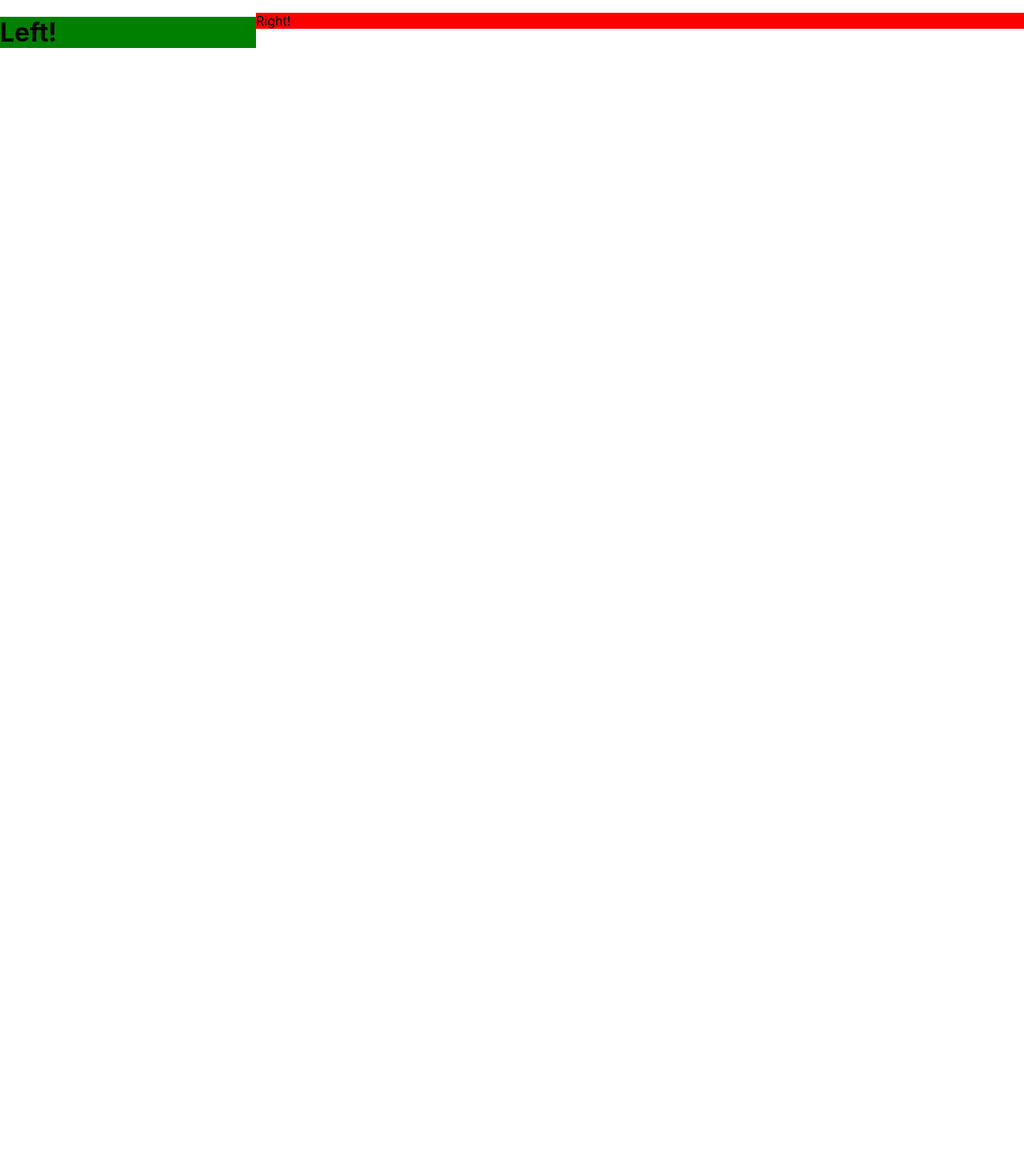
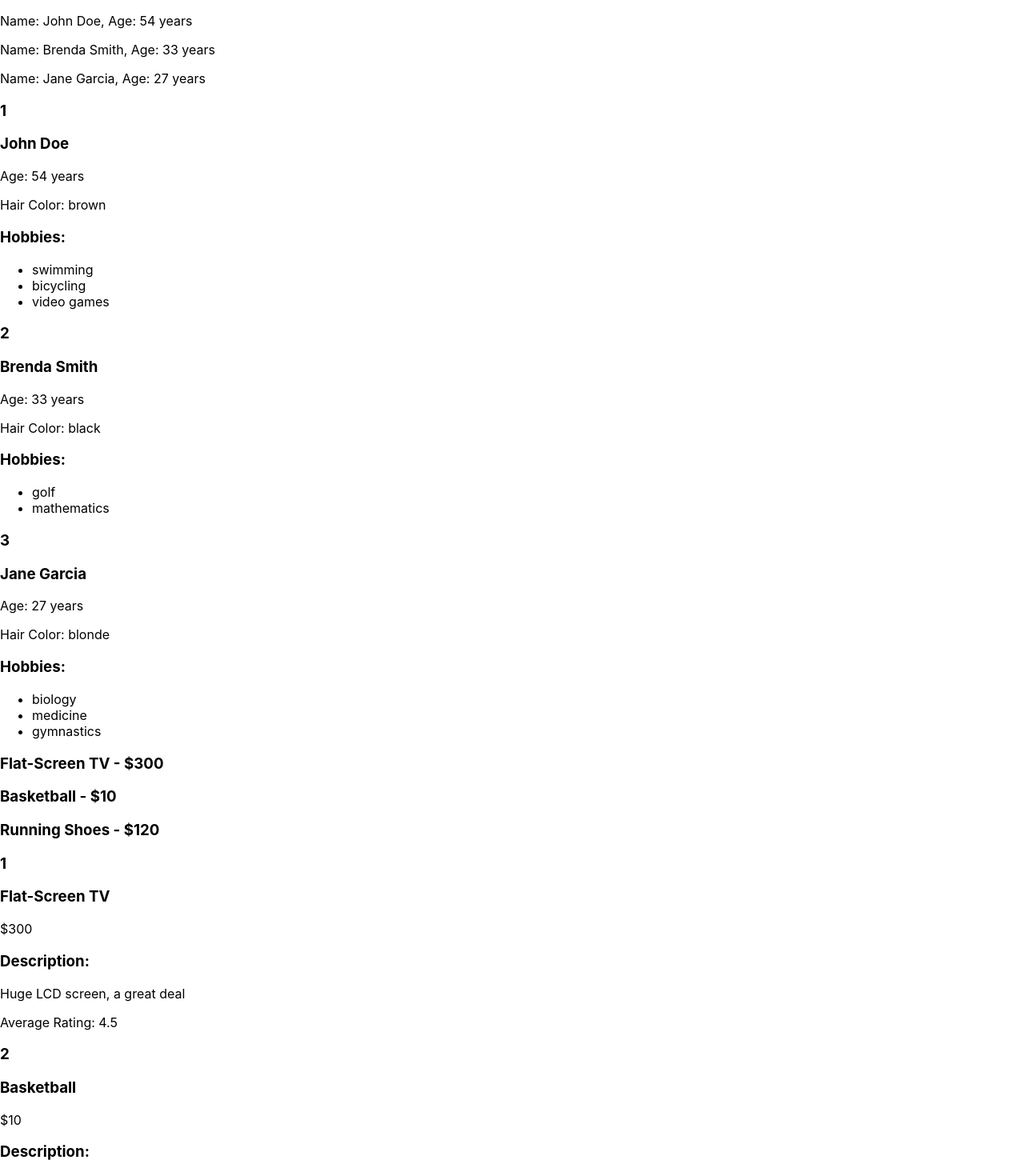
Before and after one commit to JMan4342/react_design_patterns, a React (Create React App) app: page / in a window 1280 px wide. Shown: the top 1470 px of the page at 80% size. Before the commit the page ends 800 px from the top, so only its background shows below. Built offline with nearby package versions, Linux system fonts and the light colour scheme.

Commit message:
Create regular list and numbered list item components

```diff
--- a/src/App.js
+++ b/src/App.js
@@ -1,22 +1,102 @@
-import { SplitScreen } from "./SplitScreen";
+// *** SPLITSCREEN DEMO ***
+// *** SPLITSCREEN DEMO ***
 
-const LeftHandComponent = () => {
-  return <h1 style={{ backgroundColor: "green" }}>Left!</h1>;
-};
+// import { SplitScreen } from "./SplitScreen";
 
-const RightHandComponent = () => {
-  return <p style={{ backgroundColor: "red" }}>Right!</p>;
-};
+// const LeftHandComponent = () => {
+//   return <h1 style={{ backgroundColor: "green" }}>Left!</h1>;
+// };
+
+// const RightHandComponent = () => {
+//   return <p style={{ backgroundColor: "red" }}>Right!</p>;
+// };
+
+// function App() {
+//   return (
+//     <SplitScreen leftWeight={1} rightWeight={3}>
+//       <LeftHandComponent />
+//       <RightHandComponent />
+//     </SplitScreen>
+//   );
+// }
+
+// *** LIST AND LISTITEMS DEMO ***
+// *** LIST AND LISTITEMS DEMO ***
+
+import { LargePersonListItem } from "./people/LargePersonListItem";
+import { SmallPersonListItem } from "./people/SmallPersonListItem";
+import { SmallProductListItem } from "./products/SmallProductListItem";
+import { LargeProductListItem } from "./products/LargeProductListItem";
+import { NumberedList } from "./NumberedList";
+import { RegularList } from "./RegularList";
+
+const people = [
+  {
+    name: "John Doe",
+    age: 54,
+    hairColor: "brown",
+    hobbies: ["swimming", "bicycling", "video games"],
+  },
+  {
+    name: "Brenda Smith",
+    age: 33,
+    hairColor: "black",
+    hobbies: ["golf", "mathematics"],
+  },
+  {
+    name: "Jane Garcia",
+    age: 27,
+    hairColor: "blonde",
+    hobbies: ["biology", "medicine", "gymnastics"],
+  },
+];
+
+const products = [
+  {
+    name: "Flat-Screen TV",
+    price: "$300",
+    description: "Huge LCD screen, a great deal",
+    rating: 4.5,
+  },
+  {
+    name: "Basketball",
+    price: "$10",
+    description: "Just like the pros use",
+    rating: 3.8,
+  },
+  {
+    name: "Running Shoes",
+    price: "$120",
+    description: "State-of-the-art technology for optimum running",
+    rating: 4.2,
+  },
+];
 
 function App() {
   return (
-    <SplitScreen
-      leftWeight={1}
-      rightWeight={3}
-    >
-      <LeftHandComponent />
-      <RightHandComponent />
-    </SplitScreen>
+    <>
+      <RegularList
+        items={people}
+        resourceName="person"
+        itemComponent={SmallPersonListItem}
+      />
+      <NumberedList
+        items={people}
+        resourceName="person"
+        itemComponent={LargePersonListItem}
+      />
+      <RegularList
+        items={products}
+        resourceName="product"
+        itemComponent={SmallProductListItem}
+      />
+            <NumberedList
+        items={products}
+        resourceName="product"
+        itemComponent={LargeProductListItem}
+      />
+
+    </>
   );
 }
 
--- /dev/null
+++ b/src/NumberedList.js
@@ -0,0 +1,16 @@
+export const NumberedList = ({
+  items,
+  resourceName,
+  itemComponent: ItemComponent,
+}) => {
+  return (
+    <>
+      {items.map((item, i) => (
+        <>
+          <h3>{i + 1}</h3>
+          <ItemComponent key={i} {...{ [resourceName]: item }} />
+        </>
+      ))}
+    </>
+  );
+};
--- /dev/null
+++ b/src/RegularList.js
@@ -0,0 +1,13 @@
+export const RegularList = ({
+  items,
+  resourceName,
+  itemComponent: ItemComponent,
+}) => {
+    return (
+        <>
+        {items.map((item, i) => (
+            <ItemComponent key={i} {...{ [resourceName]: item }} />
+        ))}
+        </>
+    )
+}
--- /dev/null
+++ b/src/people/LargePersonListItem.js
@@ -0,0 +1,17 @@
+export const LargePersonListItem = ({ person }) => {
+  const { name, age, hairColor, hobbies } = person;
+
+  return (
+    <>
+      <h3>{name}</h3>
+      <p>Age: {age} years</p>
+      <p>Hair Color: {hairColor}</p>
+      <h3>Hobbies:</h3>
+      <ul>
+        {hobbies.map((hobby) => (
+          <li key={hobby}>{hobby}</li>
+        ))}
+      </ul>
+    </>
+  );
+};
--- /dev/null
+++ b/src/people/SmallPersonListItem.js
@@ -0,0 +1,9 @@
+export const SmallPersonListItem = ({ person }) => {
+  const { name, age } = person;
+
+  return (
+    <p>
+      Name: {name}, Age: {age} years
+    </p>
+  );
+};
--- /dev/null
+++ b/src/products/LargeProductListItem.js
@@ -0,0 +1,13 @@
+export const LargeProductListItem = ({ product }) => {
+  const { name, price, description, rating } = product;
+
+  return (
+    <>
+      <h3>{name}</h3>
+      <p>{price}</p>
+      <h3>Description:</h3>
+      <p>{description}</p>
+      <p>Average Rating: {rating}</p>
+    </>
+  );
+};
--- /dev/null
+++ b/src/products/SmallProductListItem.js
@@ -0,0 +1,9 @@
+export const SmallProductListItem = ({ product }) => {
+  const { name, price } = product;
+
+  return (
+    <h3>
+      {name} - {price}
+    </h3>
+  );
+};
```
